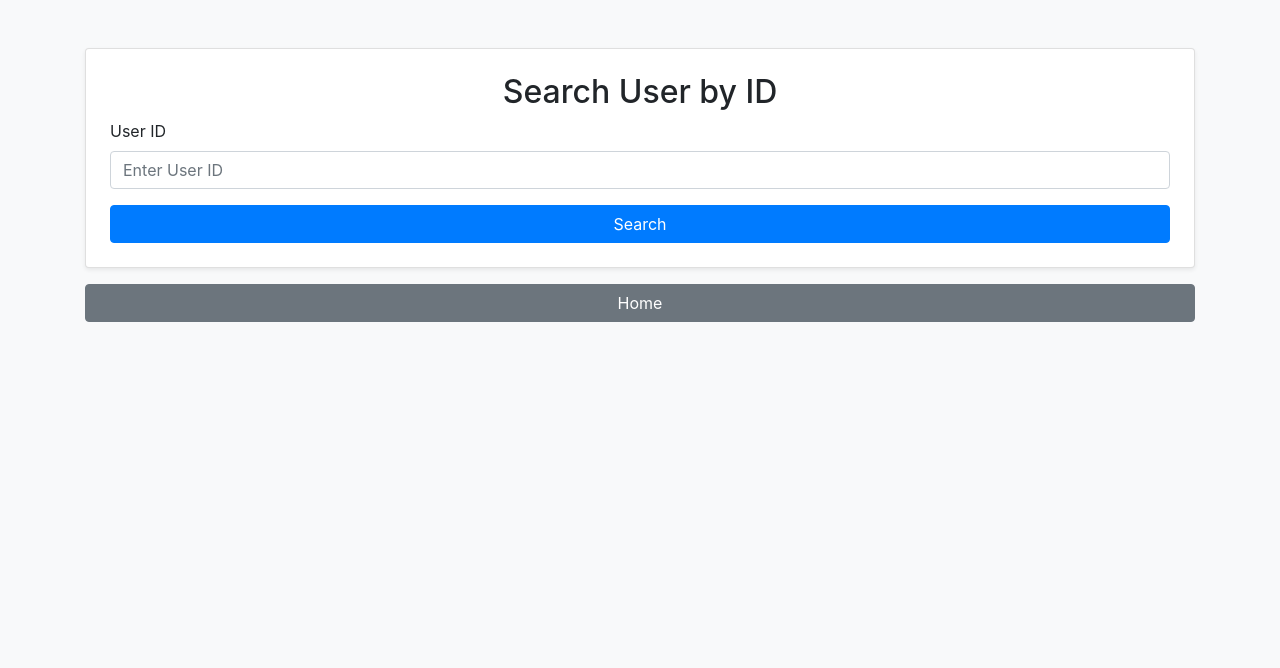
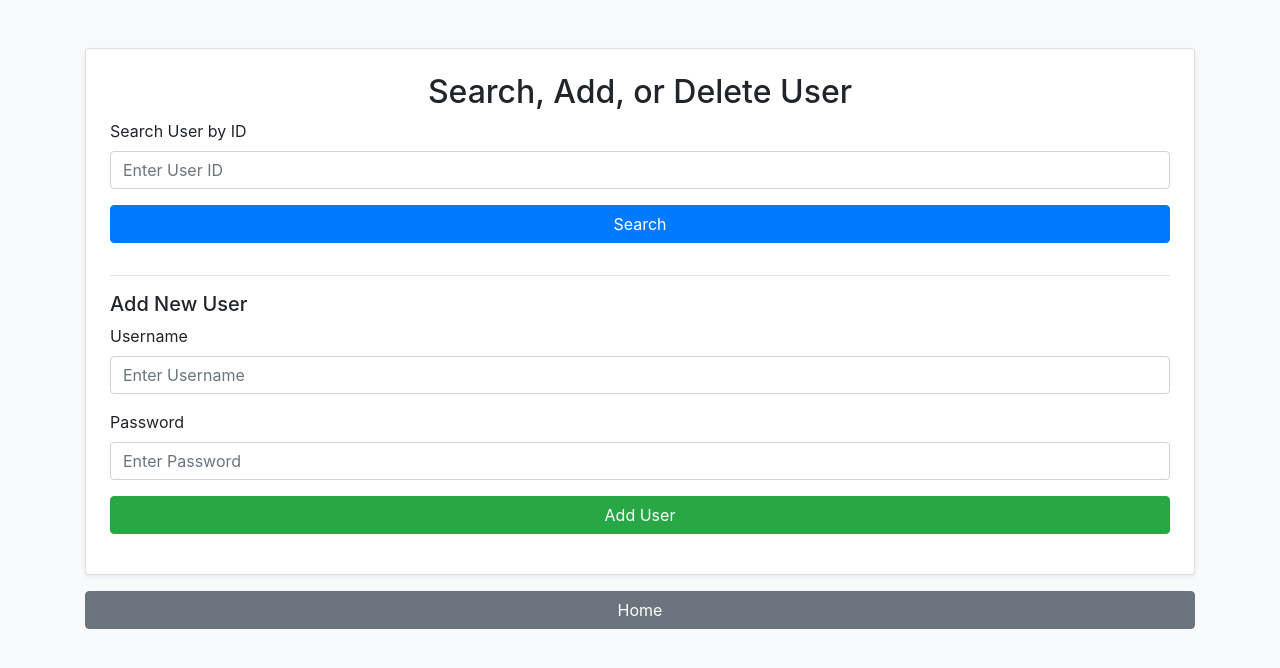
Before and after one commit to DevSecOps-AppSec/py-sqli, a Flask app: page /search-user in a window 1280 px wide. Shown: the top 668 px of the page. Run offline with Flask 3, Linux system fonts and the light colour scheme; the visitor is signed in with stand-in values (Sample User, id 1); some libraries are stand-ins or nearby versions.

Commit message:
Added search for admin and store for normal user

```diff
--- a/app.py
+++ b/app.py
@@ -13,4 +13,4 @@ with app.app_context():
 configure_routes(app)
 
 if __name__ == '__main__':
-    app.run(debug=True, port=8082)
+    app.run(debug=True, port=8083)
--- a/routes.py
+++ b/routes.py
@@ -1,5 +1,5 @@
-from flask import render_template, request, redirect, url_for, session
-from db import get_db
+from flask import render_template, request, redirect, url_for, session, flash
+from db import get_db, hash_password
 
 def configure_routes(app):
     @app.teardown_appcontext
@@ -18,40 +18,135 @@ def configure_routes(app):
         if request.method == 'POST':
             username = request.form['username']
             password = request.form['password']
+            hashed_password = hash_password(password)  # Hash the password before checking
+
             db = get_db()
-            query = f"SELECT * FROM users WHERE username = '{username}' AND password = '{password}'"
-            print(f"Executing SQL Query: {query}")
+
+            # Intentionally vulnerable to SQL Injection in the username field
+            query = f"SELECT * FROM users WHERE username = '{username}' AND password = '{hashed_password}'"
+            print(f"Executing SQL Query: {query}")  # Debug the SQL query being executed
+
             result = db.execute(query).fetchone()
             if result:
-                session['username'] = username
+                session['username'] = result[1]  # Log in as the specific user returned by the query
+                session.pop('cart', None)  # Clear the cart on new login
                 return redirect(url_for('home'))
             else:
-                return render_template('error.html', message="Invalid credentials!")
+                return render_template('error.html', message="Invalid credentials! Use SQL Injection payload in the username field.")
         return render_template('login.html')
 
     @app.route('/logout')
     def logout():
         session.pop('username', None)
+        session.pop('cart', None)  # Clear the cart on logout
         return redirect(url_for('home'))
 
     @app.route('/search-user', methods=['GET', 'POST'])
     def search_user():
-        if 'username' not in session:
-            return redirect(url_for('login'))
+        if 'username' not in session or session['username'] != 'admin':
+            flash("You must be an admin to access this page.")
+            return redirect(url_for('home'))
 
+        db = get_db()
+
+        # Handle user actions
         if request.method == 'POST':
-            user_id = request.form['user_id']
-            db = get_db()
-            try:
-                query = f"SELECT * FROM users WHERE id = {user_id}"
-                print(f"Executing SQL Query: {query}")
-                result = db.execute(query).fetchall()
-                if result:
-                    user_data = '<br>'.join([f"ID: {row[0]}, Username: {row[1]}, Password: {row[2]}" for row in result])
-                    return render_template('search_user.html', user_data=user_data)
+            if 'add_user' in request.form:
+                # Add new user
+                new_username = request.form['new_username']
+                new_password = request.form['new_password']
+                existing_user = db.execute("SELECT * FROM users WHERE username = ?", (new_username,)).fetchone()
+                if existing_user:
+                    flash("User already exists!")
                 else:
-                    return render_template('error.html', message="No user found with that ID!")
-            except Exception as e:
-                return render_template('error.html', message=f"An error occurred: {str(e)}")
+                    hashed_password = hash_password(new_password)
+                    db.execute("INSERT INTO users (username, password) VALUES (?, ?)", (new_username, hashed_password))
+                    db.commit()
+                    flash("User added successfully!")
+
+            elif 'delete_user' in request.form:
+                # Delete user
+                user_id = request.form.get('user_id_to_delete')
+                admin_user = db.execute("SELECT * FROM users WHERE id = ? AND username = 'admin'", (user_id,)).fetchone()
+                if admin_user:
+                    flash("Cannot delete the admin user!")
+                else:
+                    db.execute("DELETE FROM users WHERE id = ?", (user_id,))
+                    db.commit()
+                    flash("User deleted successfully!")
+
+            else:
+                # Search user by ID
+                user_id = request.form.get('user_id')
+                try:
+                    query = f"SELECT * FROM users WHERE id = {user_id}"
+                    print(f"Executing SQL Query: {query}")
+                    result = db.execute(query).fetchall()
+                    if result:
+                        user_data = result
+                        return render_template('search_user.html', user_data=user_data)
+                    else:
+                        flash("No user found with that ID!")
+                except Exception as e:
+                    flash(f"An error occurred: {str(e)}")
 
         return render_template('search_user.html')
+
+    @app.route('/products')
+    def products():
+        db = get_db()
+        products_list = db.execute("SELECT * FROM products").fetchall()
+        return render_template('products.html', products=products_list)
+
+    @app.route('/add-to-cart/<int:product_id>')
+    def add_to_cart(product_id):
+        db = get_db()
+        product = db.execute("SELECT * FROM products WHERE id = ?", (product_id,)).fetchone()
+        if not product:
+            flash('Product not found!')
+            return redirect(url_for('products'))
+
+        # Initialize cart if not present
+        if 'cart' not in session:
+            session['cart'] = []
+
+        # Convert the product tuple to a dictionary for easier access in the cart
+        session['cart'].append({'id': product[0], 'name': product[1], 'price': product[2]})
+        flash(f"{product[1]} added to cart!")
+        return redirect(url_for('products'))
+
+    @app.route('/cart')
+    def view_cart():
+        cart = session.get('cart', [])
+        total = sum(item['price'] for item in cart)
+        return render_template('cart.html', cart=cart, total=total)
+
+    @app.route('/checkout', methods=['POST'])
+    def checkout():
+        cart = session.get('cart', [])
+        total = request.form.get('total')  # Vulnerable to parameter tampering
+
+        # Check if the cart is empty before proceeding to checkout
+        if not cart:
+            flash("Your cart is empty. Please add items to your cart before checking out.")
+            return redirect(url_for('products'))
+
+        # Save order summary for display on the success page
+        session['order_summary'] = cart
+        session['order_total'] = total
+
+        # Clear the cart after checkout
+        session.pop('cart', None)
+
+        # Redirect to the success page
+        return redirect(url_for('checkout_success'))
+
+    @app.route('/checkout-success')
+    def checkout_success():
+        order_summary = session.get('order_summary', [])
+        order_total = session.get('order_total', 0)
+        # Check if the order summary exists to prevent direct access to this page without completing checkout
+        if not order_summary:
+            flash("No order summary found. Please complete a checkout process.")
+            return redirect(url_for('products'))
+        return render_template('checkout_success.html', order_summary=order_summary, order_total=order_total)
--- a/templates/home.html
+++ b/templates/home.html
@@ -14,6 +14,8 @@
                 <hr>
                 {% if username == 'admin' %}
                     <a href="/search-user" class="btn btn-primary btn-block mb-3">Search User by ID</a>
+                {% else %}
+                    <a href="/products" class="btn btn-success btn-block mb-3">Go to Product Page</a>
                 {% endif %}
                 <a href="/logout" class="btn btn-danger btn-block">Logout</a>
             {% else %}
--- a/templates/search_user.html
+++ b/templates/search_user.html
@@ -9,20 +9,65 @@
 <body class="bg-light">
     <div class="container mt-5">
         <div class="card p-4 shadow-sm">
-            <h2 class="text-center">Search User by ID</h2>
-            <form method="post">
+            <h2 class="text-center">Search, Add, or Delete User</h2>
+
+            <!-- Display success and failure messages -->
+            {% with messages = get_flashed_messages(with_categories=true) %}
+            {% if messages %}
+                {% for category, message in messages %}
+                <div class="alert alert-{{ category }} alert-dismissible fade show" role="alert">
+                    {{ message }}
+                    <button type="button" class="close" data-dismiss="alert" aria-label="Close">
+                        <span aria-hidden="true">&times;</span>
+                    </button>
+                </div>
+                {% endfor %}
+            {% endif %}
+            {% endwith %}
+
+            <!-- Form to Search User by ID -->
+            <form method="post" class="mb-3">
                 <div class="form-group">
-                    <label for="user_id">User ID</label>
+                    <label for="user_id">Search User by ID</label>
                     <input type="text" class="form-control" id="user_id" name="user_id" placeholder="Enter User ID" required>
                 </div>
                 <button type="submit" class="btn btn-primary btn-block">Search</button>
             </form>
+
+            <!-- Display search results -->
             {% if user_data %}
                 <div class="mt-4">
                     <h5>Results:</h5>
-                    <p>{{ user_data | safe }}</p>
+                    <ul class="list-group">
+                        {% for user in user_data %}
+                        <li class="list-group-item d-flex justify-content-between align-items-center">
+                            ID: {{ user[0] }}, Username: {{ user[1] }}, Password: {{ user[2] }}
+                            <!-- Form to Delete User -->
+                            <form method="post" style="display: inline;">
+                                <input type="hidden" name="user_id_to_delete" value="{{ user[0] }}">
+                                <button type="submit" name="delete_user" class="btn btn-danger btn-sm">Delete User</button>
+                            </form>
+                        </li>
+                        {% endfor %}
+                    </ul>
                 </div>
             {% endif %}
+
+            <hr>
+
+            <!-- Form to Add a New User -->
+            <form method="post" class="mb-3">
+                <h5>Add New User</h5>
+                <div class="form-group">
+                    <label for="new_username">Username</label>
+                    <input type="text" class="form-control" id="new_username" name="new_username" placeholder="Enter Username" required>
+                </div>
+                <div class="form-group">
+                    <label for="new_password">Password</label>
+                    <input type="password" class="form-control" id="new_password" name="new_password" placeholder="Enter Password" required>
+                </div>
+                <button type="submit" name="add_user" class="btn btn-success btn-block">Add User</button>
+            </form>
         </div>
         <a href="/" class="btn btn-secondary mt-3 btn-block">Home</a>
     </div>
```
Also changed, not shown: db.py (+33 -7 lines), templates/cart.html (added, +35 -0 lines), templates/checkout_success.html (added, +28 -0 lines), templates/login.html (+19 -1 lines), templates/products.html (added, +37 -0 lines).
